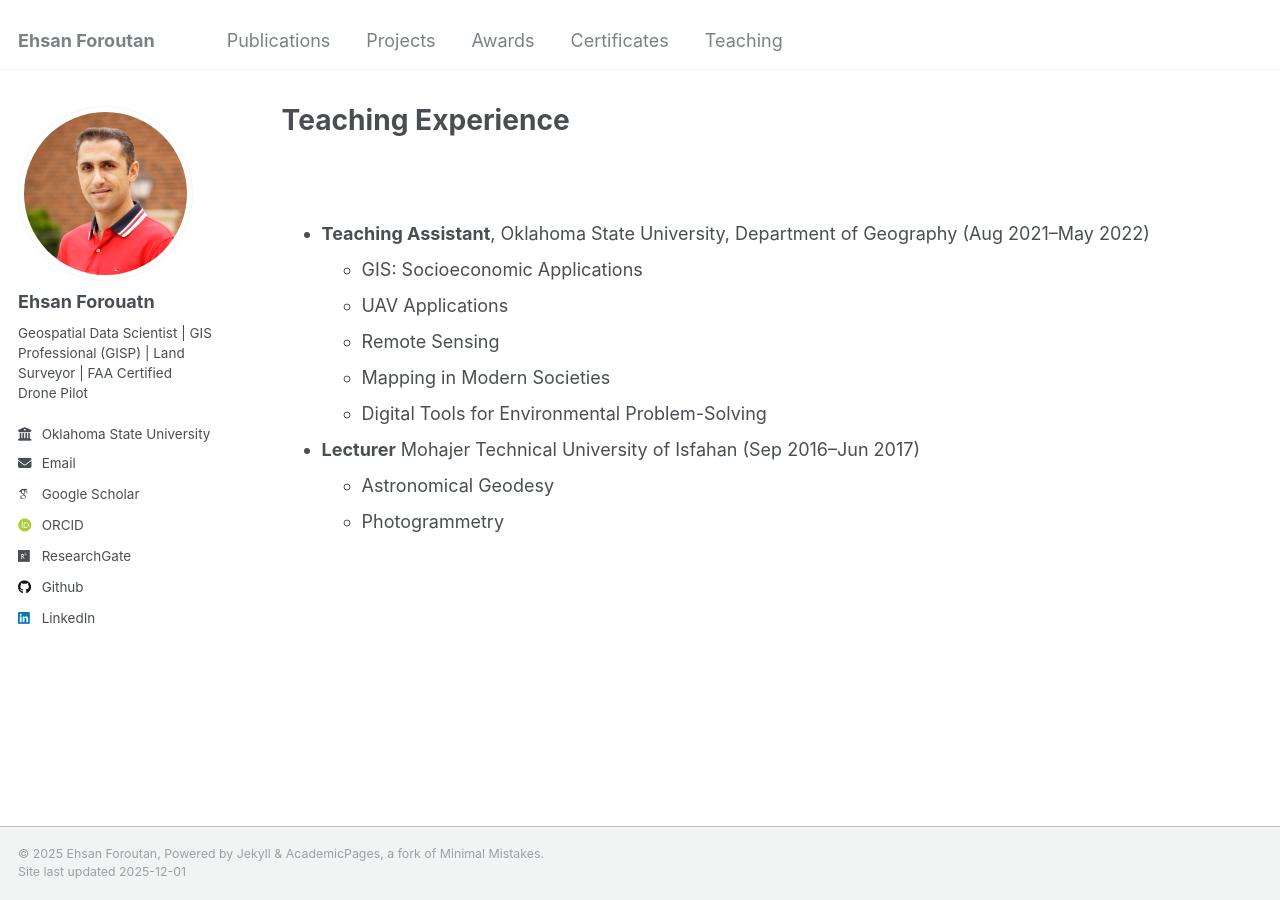
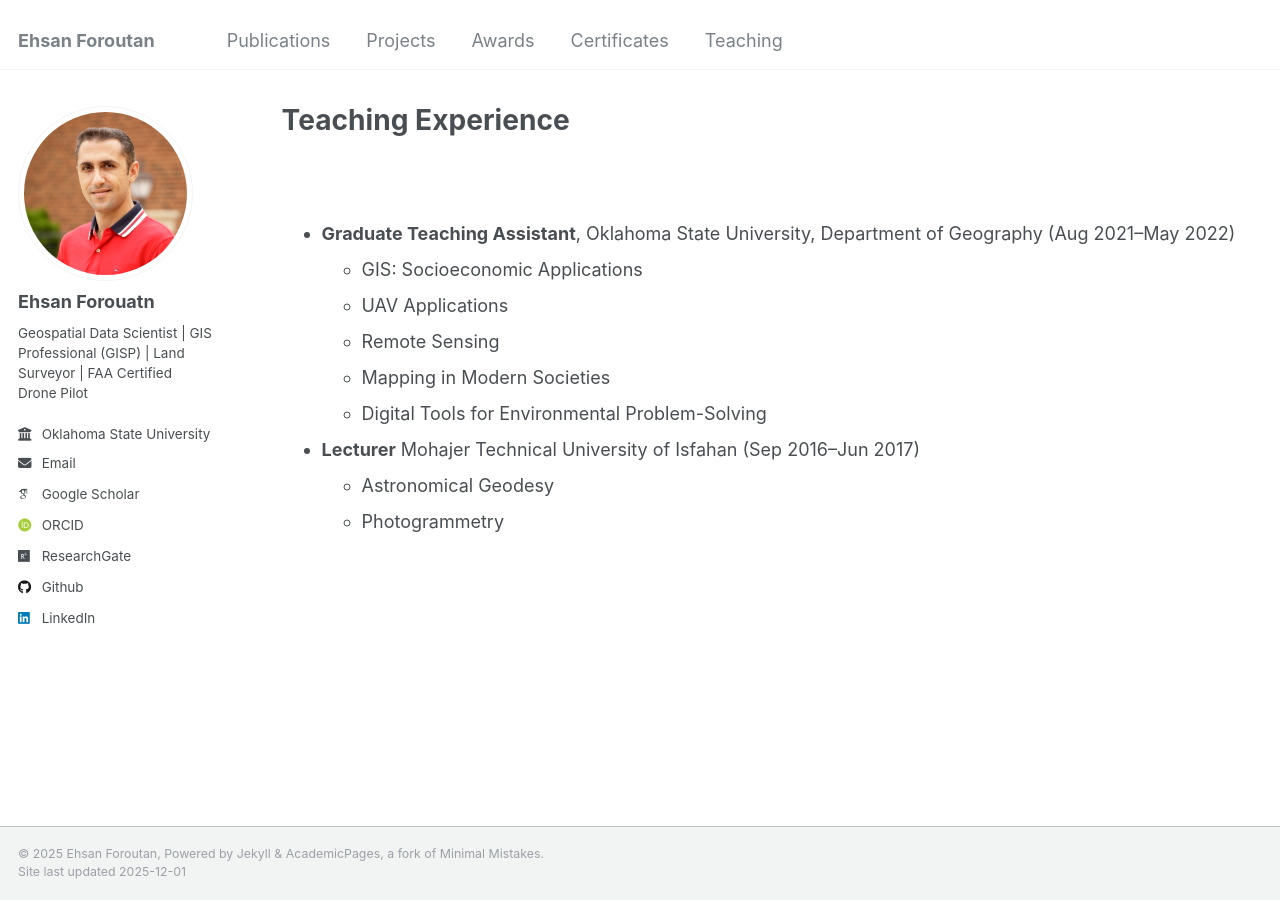
Before and after one commit to eforoutan/eforoutan.github.io, a Jekyll site: the page built from _pages/teaching.html, in a window 1280 px wide. Built offline with Jekyll 4.4.1, drawn with Linux system fonts in a browser that asks for light colours; some web fonts are replaced.

Commit message:
Update teaching.html

```diff
--- a/_pages/teaching.html
+++ b/_pages/teaching.html
@@ -8,7 +8,7 @@ author_profile: true
 {% include base_path %}
 <br> </br>
 <ul>
-  <li><strong>Teaching Assistant</strong>, Oklahoma State University, Department of Geography (Aug 2021–May 2022)
+  <li><strong>Graduate Teaching Assistant</strong>, Oklahoma State University, Department of Geography (Aug 2021–May 2022)
     <ul>
       <li>GIS: Socioeconomic Applications</li>
       <li>UAV Applications</li>
```
